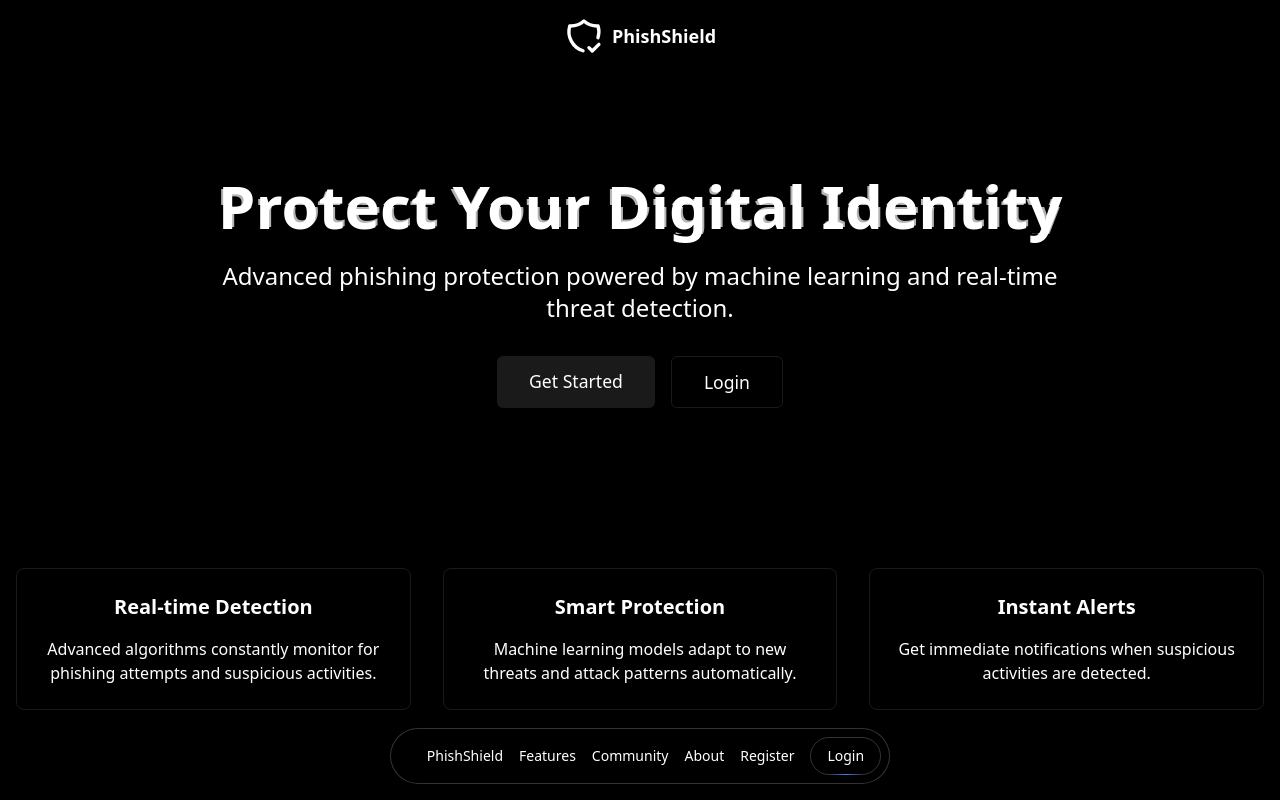
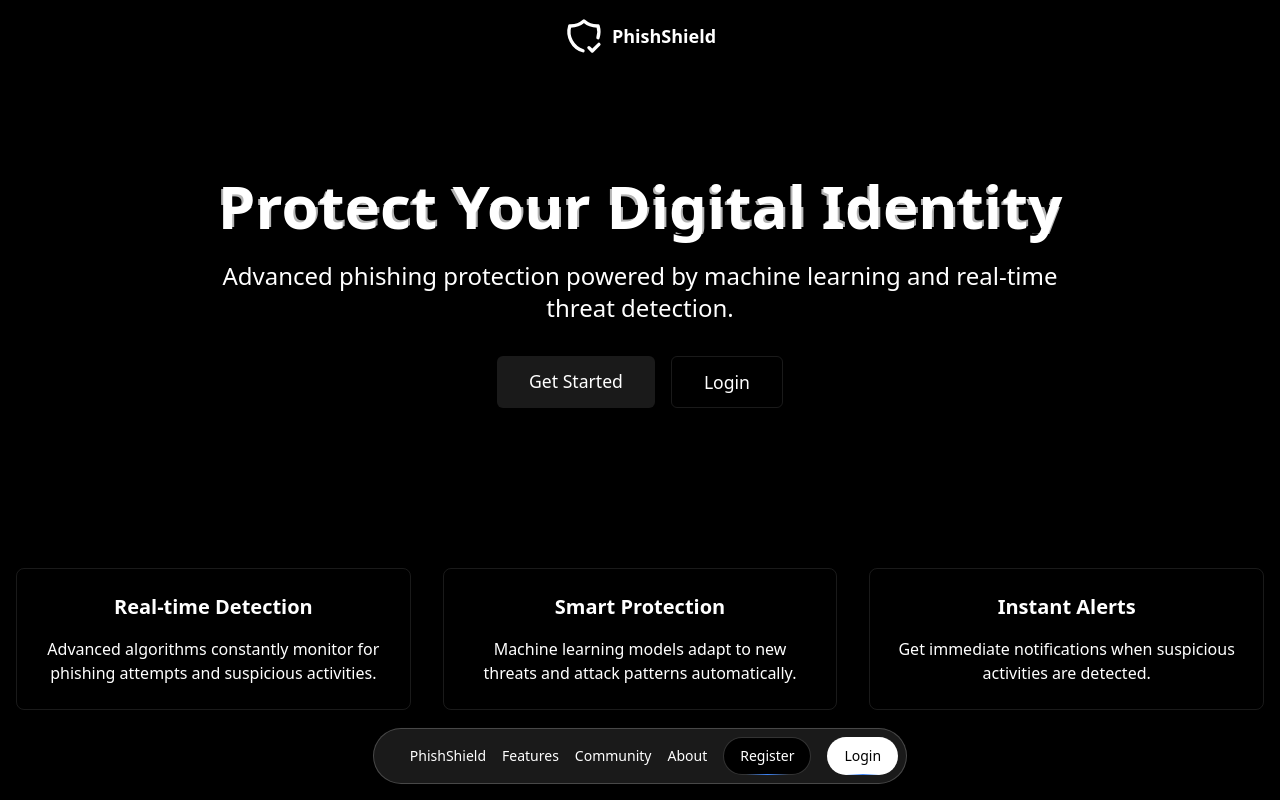
Before and after one commit to AbhinavJosephDharani/PhishShield, a React (Vite) app in the folder frontend/: page / in a window 1280 px wide. Shown: the top 800 px of the page. Built offline with nearby package versions, Linux system fonts and the light colour scheme.

Commit message:
style: update navigation bar colors and button styles

```diff
--- a/frontend/src/components/ui/FloatingNav.jsx
+++ b/frontend/src/components/ui/FloatingNav.jsx
@@ -22,10 +22,6 @@ const navItems = [
   {
     name: "About",
     link: "/about"
-  },
-  {
-    name: "Register",
-    link: "/register"
   }
 ];
 
@@ -40,7 +36,7 @@ export const FloatingNav = () => {
 
       {/* Navigation Bar */}
       <div className="fixed bottom-4 inset-x-0 mx-auto z-50 flex justify-center">
-        <div className="flex max-w-fit items-center border border-white/[0.2] rounded-full bg-black/20 backdrop-blur-sm shadow-[0px_2px_3px_-1px_rgba(0,0,0,0.1),0px_1px_0px_0px_rgba(25,28,33,0.02),0px_0px_0px_1px_rgba(25,28,33,0.08)] pr-2 pl-8 py-2 space-x-4">
+        <div className="flex max-w-fit items-center border border-white/[0.2] rounded-full bg-[#1a1a1a] shadow-[0px_2px_3px_-1px_rgba(0,0,0,0.1),0px_1px_0px_0px_rgba(25,28,33,0.02),0px_0px_0px_1px_rgba(25,28,33,0.08)] pr-2 pl-8 py-2 space-x-4">
           {navItems.map((navItem, idx) => (
             <Link
               key={`link-${idx}`}
@@ -53,8 +49,14 @@ export const FloatingNav = () => {
             </Link>
           ))}
           <Link
+            to="/register"
+            className="border text-sm font-medium relative border-white/[0.2] text-white px-4 py-2 rounded-full bg-black hover:bg-black/80 transition-colors">
+            <span>Register</span>
+            <span className="absolute inset-x-0 w-1/2 mx-auto -bottom-px bg-gradient-to-r from-transparent via-blue-500 to-transparent h-px" />
+          </Link>
+          <Link
             to="/login"
-            className="border text-sm font-medium relative border-white/[0.2] text-white px-4 py-2 rounded-full hover:bg-white/10 transition-colors">
+            className="border text-sm font-medium relative border-white/[0.2] text-black px-4 py-2 rounded-full bg-white hover:bg-white/90 transition-colors">
             <span>Login</span>
             <span className="absolute inset-x-0 w-1/2 mx-auto -bottom-px bg-gradient-to-r from-transparent via-blue-500 to-transparent h-px" />
           </Link>
```
